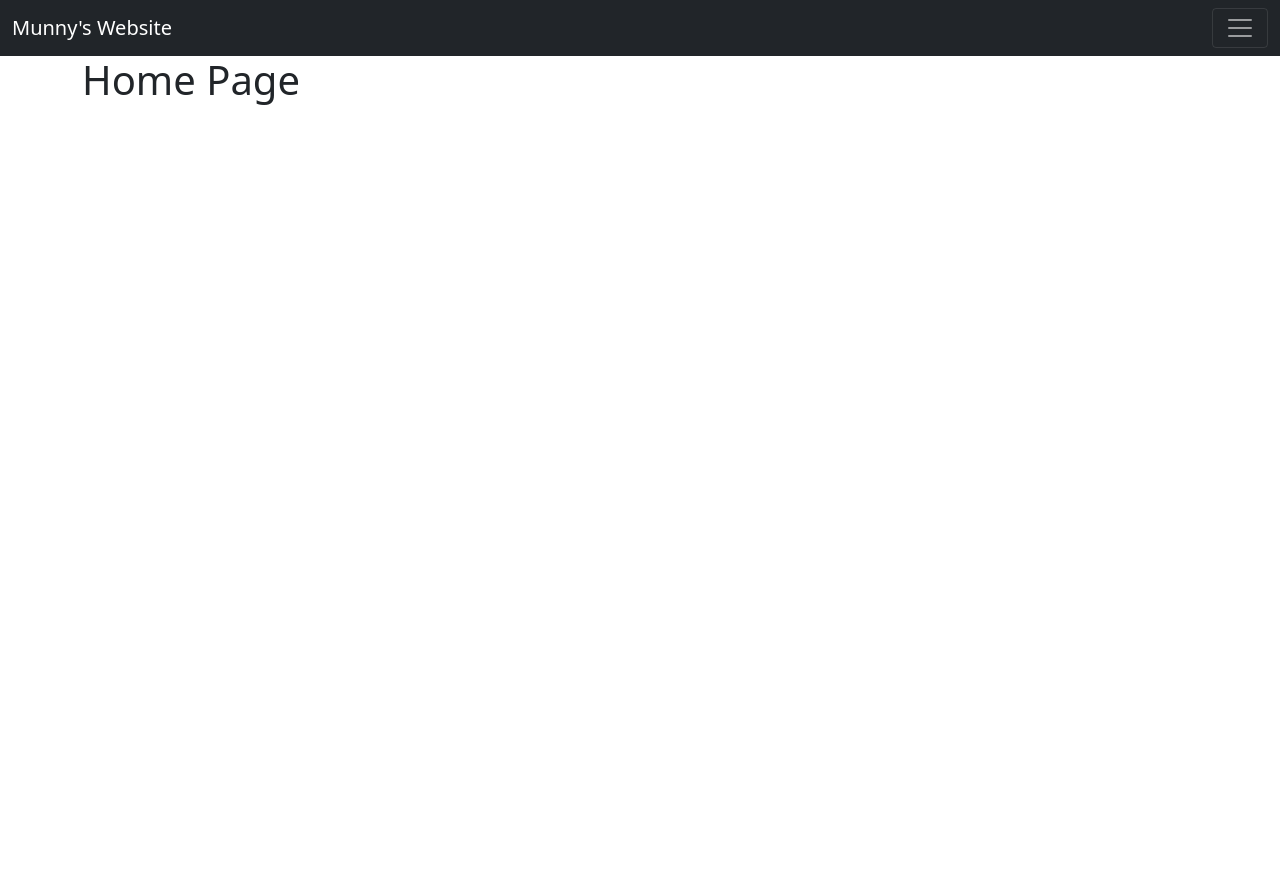
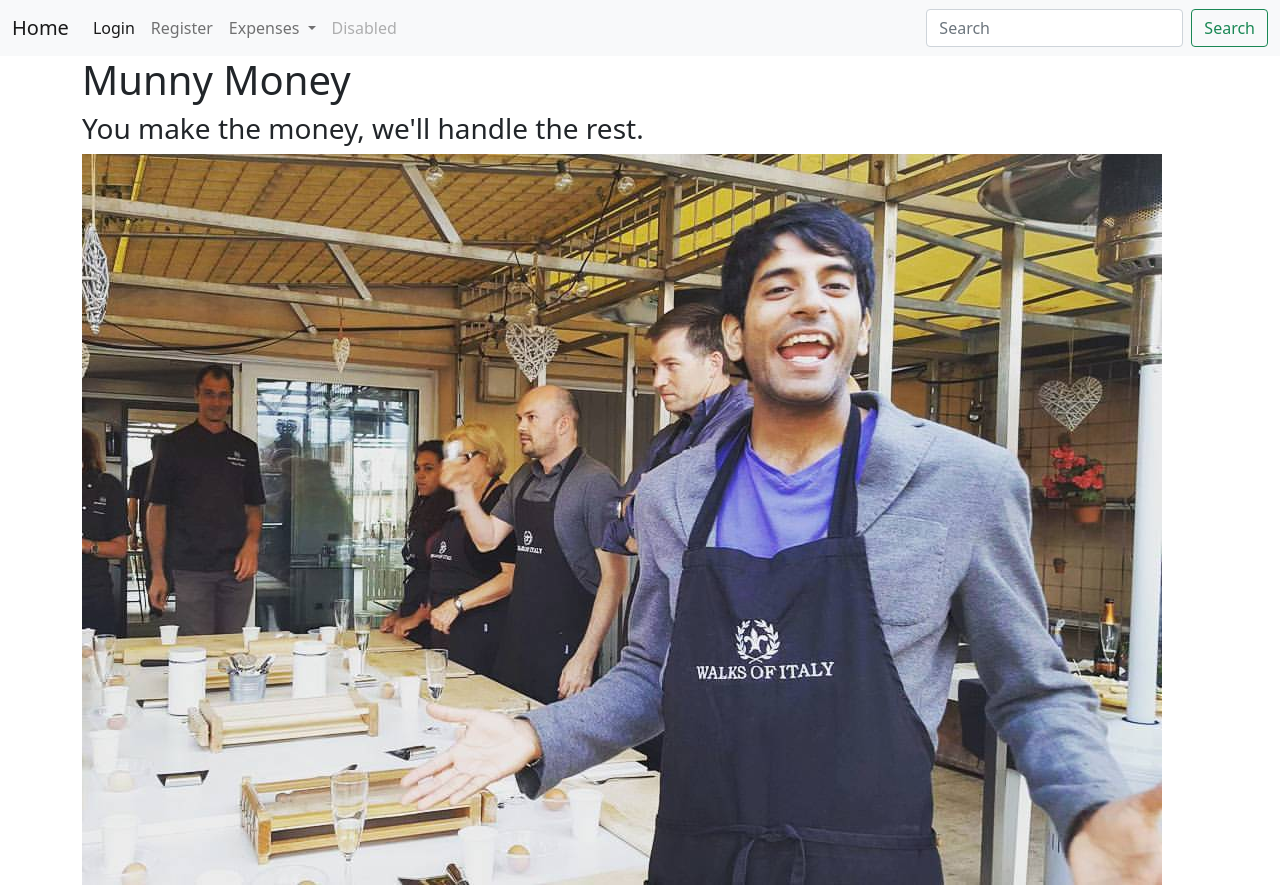
Before and after one commit to munnycodes/budget_app, a Flask app: page / in a window 1280 px wide. Before the commit the page ends 105 px from the top, so only its background shows below. Run offline with Flask 2, Linux system fonts and the light colour scheme; parts of the project's set-up code (start-up, migrations or seed data) failed here and were passed over; some libraries are stand-ins or nearby versions.

Commit message:
login and logout work + front page stock photo added

```diff
--- a/budget_app/__init__.py
+++ b/budget_app/__init__.py
@@ -1,11 +1,13 @@
 from flask import Flask
 from flask_sqlalchemy import SQLAlchemy
 from flask_bcrypt import Bcrypt
+from flask_login import LoginManager
 
 app = Flask(__name__)
 app.config['SECRET_KEY'] = '1705b0c63ae1efc33fa625f497da2739'
 app.config['SQLALCHEMY_DATABASE_URI'] = 'sqlite:///budget.db'
 db = SQLAlchemy(app)
 bcrypt = Bcrypt(app)
+login_manager = LoginManager(app)
 
 from budget_app import routes
--- a/budget_app/routes.py
+++ b/budget_app/routes.py
@@ -2,9 +2,11 @@ from flask import render_template, request, redirect, url_for, flash
 from budget_app import app, db, bcrypt
 from budget_app.forms import RegistrationForm, LoginForm
 from budget_app.models import User, Budget
+from flask_login import login_user, current_user, logout_user, login_required
 
 @app.route('/')
 @app.route('/home')
+@app.route('/index')
 def index():
     return render_template('index.html')
 
@@ -25,27 +27,37 @@ def posts():
 #         all_posts = Budget.query.order_by(Budget.date_posted).all()
         return render_template('posts.html', posts=all_posts)
 
-
 @app.route("/register", methods=['GET', 'POST'])
 def register():
+    if current_user.is_authenticated:
+        return redirect(url_for('index'))
     form = RegistrationForm()
     if form.validate_on_submit():
         hashed_password = bcrypt.generate_password_hash(form.password.data).decode('utf-8')
         user = User(username=form.username.data, email=form.email.data, password=hashed_password)
         db.session.add(user)
         db.session.commit()
-        flash(f'Your account has been created, you can now log in!', 'success')
+        flash('Your account has been created! You are now able to log in', 'success')
         return redirect(url_for('login'))
     return render_template('register.html', title='Register', form=form)
 
 
 @app.route("/login", methods=['GET', 'POST'])
 def login():
+    if current_user.is_authenticated:
+        return redirect(url_for('index'))
     form = LoginForm()
     if form.validate_on_submit():
-        if form.email.data == 'admin@blog.com' and form.password.data == 'password':
-            flash('You have been logged in!', 'success')
-            return redirect(url_for('index'))
+        user = User.query.filter_by(email=form.email.data).first()
+        if user and bcrypt.check_password_hash(user.password, form.password.data):
+            login_user(user, remember=form.remember.data)
+            next_page = request.args.get('next')
+            return redirect(next_page) if next_page else redirect(url_for('index'))
         else:
-            flash('Login Unsuccessful. Please check username and password', 'danger')
+            flash('Login Unsuccessful. Please check email and password', 'danger')
     return render_template('login.html', title='Login', form=form)
+
+@app.route("/logout")
+def logout():
+    logout_user()
+    return redirect(url_for('index'))
--- a/budget_app/templates/base.html
+++ b/budget_app/templates/base.html
@@ -10,35 +10,38 @@
 </head>
 <body>
   <header class="site-header">
-    <nav class="navbar navbar-dark bg-dark" aria-label="First navbar example">
+    <nav class="navbar navbar-expand-lg navbar-light bg-light">
       <div class="container-fluid">
-          <a class="navbar-brand" href="#">Munny's Website</a>
-          <button class="navbar-toggler" type="button" data-bs-toggle="collapse" data-bs-target="#navbarsExample01" aria-controls="navbarsExample01" aria-expanded="false" aria-label="Toggle navigation">
+        <a class="navbar-brand" href="{{ url_for('index') }}">Home</a>
+        <button class="navbar-toggler" type="button" data-bs-toggle="collapse" data-bs-target="#navbarSupportedContent" aria-controls="navbarSupportedContent" aria-expanded="false" aria-label="Toggle navigation">
           <span class="navbar-toggler-icon"></span>
         </button>
-
-          <div class="collapse navbar-collapse" id="navbarsExample01">
-            <ul class="navbar-nav me-auto mb-2">
-              <li class="nav-item active">
-                <a class="nav-link" aria-current="page" href="/">Home</a>
+        <div class="collapse navbar-collapse" id="navbarSupportedContent">
+          <ul class="navbar-nav me-auto mb-2 mb-lg-0">
+            <li class="nav-item">
+              <a class="nav-link active" aria-current="page" href="{{ url_for('login') }}">Login</a>
             </li>
             <li class="nav-item">
-                <a class="nav-link" href="/posts">Posts</a>
+              <a class="nav-link" href="{{ url_for('register') }}">Register</a>
+            </li>
+            <li class="nav-item dropdown">
+              <a class="nav-link dropdown-toggle" href="#" id="navbarDropdown" role="button" data-bs-toggle="dropdown" aria-expanded="false">
+                Expenses
+              </a>
+              <ul class="dropdown-menu" aria-labelledby="navbarDropdown">
+                <li><a class="dropdown-item" href="#">Add New Expense</a></li>
+                <li><a class="dropdown-item" href="#">View Existing Expenses</a></li>
+                <li><hr class="dropdown-divider"></li>
+                <li><a class="dropdown-item" href="#">Set Budget</a></li>
+              </ul>
             </li>
             <li class="nav-item">
               <a class="nav-link disabled" href="#" tabindex="-1" aria-disabled="true">Disabled</a>
             </li>
-              <li class="nav-item dropdown">
-                <a class="nav-link dropdown-toggle" href="#" id="dropdown01" data-bs-toggle="dropdown" aria-expanded="false">Dropdown</a>
-                <ul class="dropdown-menu" aria-labelledby="dropdown01">
-                  <li><a class="dropdown-item" href="#">Action</a></li>
-                  <li><a class="dropdown-item" href="#">Another action</a></li>
-                  <li><a class="dropdown-item" href="#">Something else here</a></li>
           </ul>
-              </li>
-            </ul>
-            <form>
-              <input class="form-control" type="text" placeholder="Search" aria-label="Search">
+          <form class="d-flex">
+            <input class="form-control me-2" type="search" placeholder="Search" aria-label="Search">
+            <button class="btn btn-outline-success" type="submit">Search</button>
           </form>
         </div>
       </div>
--- a/budget_app/templates/index.html
+++ b/budget_app/templates/index.html
@@ -5,5 +5,7 @@
 {% endblock %}
 
 {% block body %}
-<h1>Home Page</h1>
+<h1>Munny Money</h1>
+<h3>You make the money, we'll handle the rest.</h3>
+<img src="{{url_for('static', filename='munitaly.jpg')}}" align="middle" />
 {% endblock %}
```
Also changed, not shown: budget_app/models.py (+18 -23 lines), budget_app/static/munitaly.jpg (added). Lines whose indentation alone changed are shown as unchanged.
